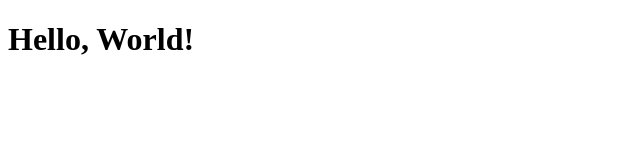
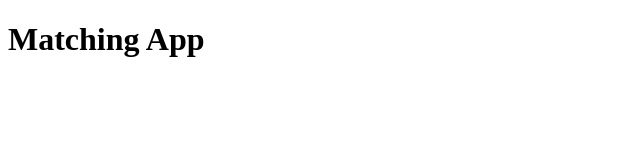
Before and after one commit to Kaz-02/CS3338-first-project, a plain HTML site: page index.html in a window 1280 px wide. Shown: the whole page, without its empty margins (0-640 px from the left). Drawn offline with Linux system fonts and the light colour scheme.

Commit message:
Change title and heading to 'Matching App'

```diff
--- a/index.html
+++ b/index.html
@@ -6,6 +6,6 @@
     <title>My First Project</title>
 </head>
 <body>
-    <h1>Hello, World!</h1>
+    <h1>Matching App</h1>
 </body>
 </html>
```
